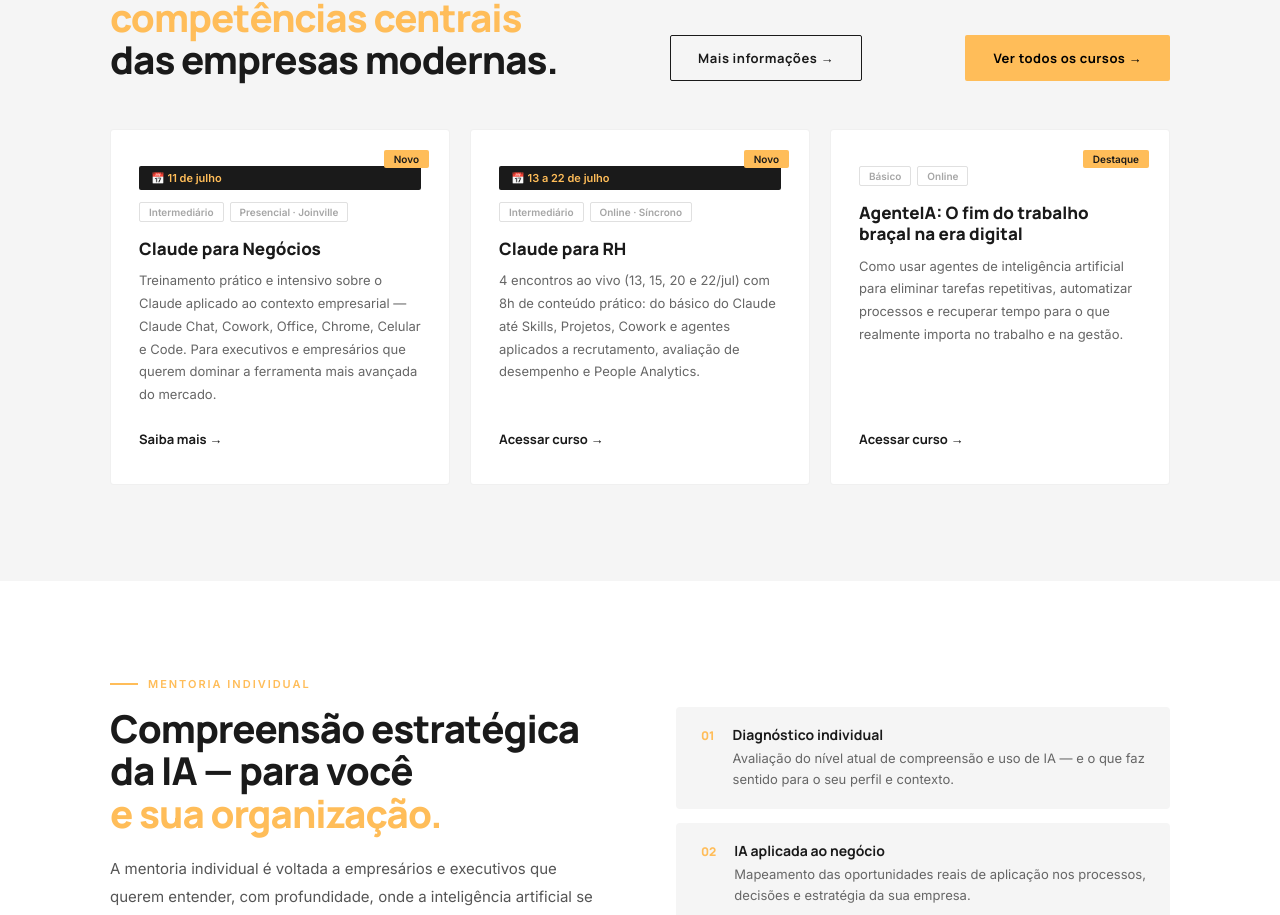
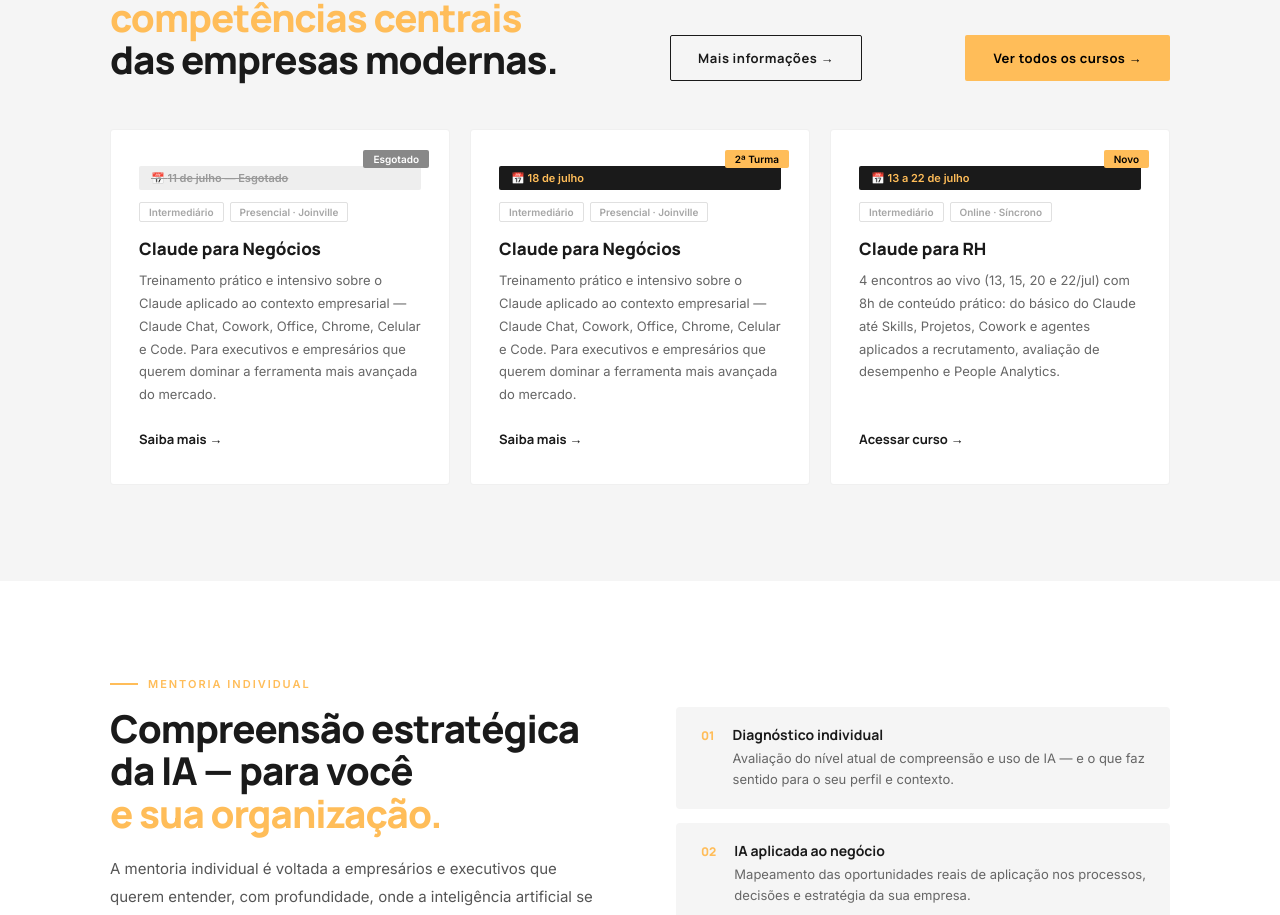
Before and after one commit to engenheiromazza/site-engenheiro-mazza, a React (Vite) app: page / in a window 1280 px wide. Shown: the part 2917-3832 px from the top of the page. Built offline with nearby package versions, Linux system fonts and the light colour scheme.

Commit message:
Update App.jsx

```diff
--- a/src/App.jsx
+++ b/src/App.jsx
@@ -311,10 +311,24 @@
     level:"Intermediário",
     format:"Presencial · Joinville",
     desc:"Treinamento prático e intensivo sobre o Claude aplicado ao contexto empresarial — Claude Chat, Cowork, Office, Chrome, Celular e Code. Para executivos e empresários que querem dominar a ferramenta mais avançada do mercado.",
-    badge:"Novo",
+    badge:"Esgotado",
+    badgeBg:"#888",
     data:"11 de julho",
     link:"#contato",
     externo: false,
+    esgotado: true,
+  },
+  {
+    title:"Claude para Negócios",
+    level:"Intermediário",
+    format:"Presencial · Joinville",
+    desc:"Treinamento prático e intensivo sobre o Claude aplicado ao contexto empresarial — Claude Chat, Cowork, Office, Chrome, Celular e Code. Para executivos e empresários que querem dominar a ferramenta mais avançada do mercado.",
+    badge:"2ª Turma",
+    badgeBg:"#FFBD59",
+    data:"18 de julho",
+    link:"#contato",
+    externo: false,
+    esgotado: false,
   },
   {
     title:"Claude para RH",
@@ -322,19 +336,11 @@
     format:"Online · Síncrono",
     desc:"4 encontros ao vivo (13, 15, 20 e 22/jul) com 8h de conteúdo prático: do básico do Claude até Skills, Projetos, Cowork e agentes aplicados a recrutamento, avaliação de desempenho e People Analytics.",
     badge:"Novo",
+    badgeBg:"#FFBD59",
     data:"13 a 22 de julho",
     link:"https://www.sympla.com.br/evento-online/claude-para-rh/3462696",
     externo: true,
-  },
-  {
-    title:"AgenteIA: O fim do trabalho braçal na era digital",
-    level:"Básico",
-    format:"Online",
-    desc:"Como usar agentes de inteligência artificial para eliminar tarefas repetitivas, automatizar processos e recuperar tempo para o que realmente importa no trabalho e na gestão.",
-    badge:"Destaque",
-    data: null,
-    link:"https://hotmart.com/pt-br/marketplace/produtos/agenteia-liberte-se-do-invisivel/A104597946M",
-    externo: true,
+    esgotado: false,
   },
 ];
 
@@ -357,10 +363,10 @@
               onMouseEnter={(e)=>{e.currentTarget.style.transform="translateY(-4px)";e.currentTarget.style.boxShadow="0 16px 40px rgba(0,0,0,.1)"}}
               onMouseLeave={(e)=>{e.currentTarget.style.transform="translateY(0)";e.currentTarget.style.boxShadow="none"}}
             >
-              {c.badge && <div style={{ position:"absolute", top:"20px", right:"20px", background:C.peach, padding:"3px 10px", fontSize:"10px", fontWeight:700, borderRadius:"2px" }}>{c.badge}</div>}
+              {c.badge && <div style={{ position:"absolute", top:"20px", right:"20px", background:c.badgeBg||C.peach, color:c.esgotado?"#fff":"#000", padding:"3px 10px", fontSize:"10px", fontWeight:700, borderRadius:"2px" }}>{c.badge}</div>}
               {c.data && (
-                <div style={{ display:"inline-flex", alignItems:"center", gap:"6px", background:C.graphite, color:C.peach, fontSize:"11px", fontWeight:700, padding:"5px 12px", borderRadius:"2px", marginBottom:"12px" }}>
-                  📅 {c.data}
+                <div style={{ display:"inline-flex", alignItems:"center", gap:"6px", background: c.esgotado ? "#eee" : C.graphite, color: c.esgotado ? "#999" : C.peach, fontSize:"11px", fontWeight:700, padding:"5px 12px", borderRadius:"2px", marginBottom:"12px", textDecoration: c.esgotado ? "line-through" : "none" }}>
+                  📅 {c.data}{c.esgotado ? " — Esgotado" : ""}
                 </div>
               )}
               <div style={{ display:"flex", gap:"6px", marginBottom:"16px" }}>
```
